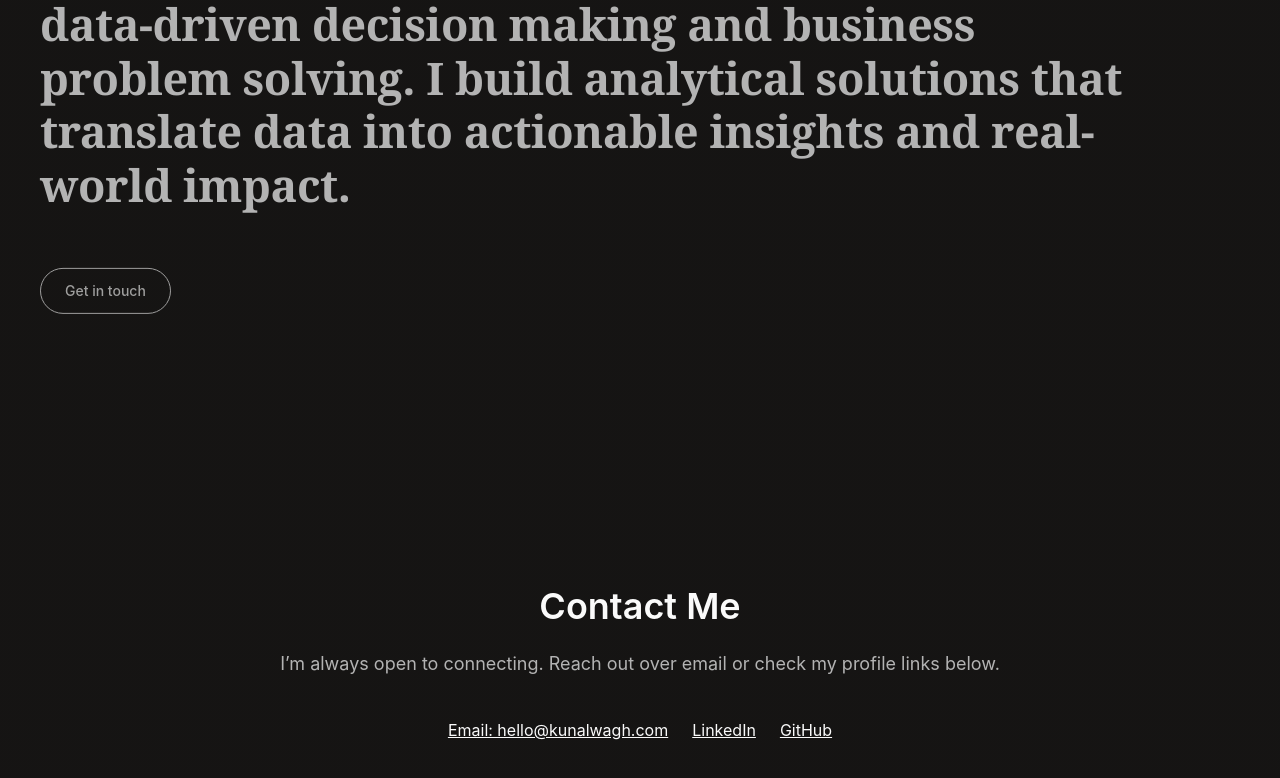
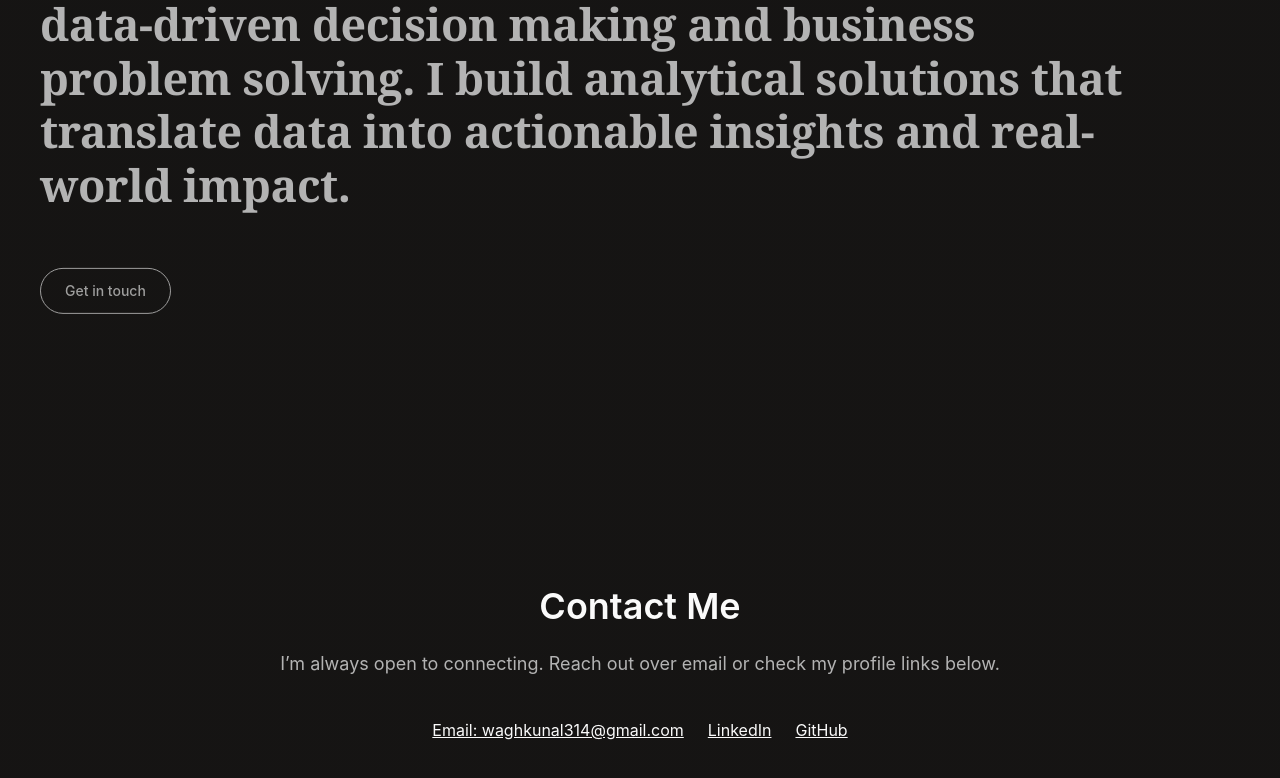
Before and after one commit to Kunal-Wagh-22/Portfolio, a React (Vite) app: page / in a window 1280 px wide. Shown: the part 10660-11438 px from the top of the page. Built offline with nearby package versions, Linux system fonts and the light colour scheme.

Commit message:
Modify contact information in ContactSection
Updated email and LinkedIn links in ContactSection.

```diff
--- a/src/components/ContactSection.tsx
+++ b/src/components/ContactSection.tsx
@@ -17,13 +17,13 @@ const ContactSection = ({ foregroundColor, mutedColor }: ContactSectionProps) =>
         </p>
 
         <div className="flex flex-col md:flex-row justify-center gap-6 text-base">
-          <a href="mailto:hello@kunalwagh.com" className="underline" style={linkStyle}>
-            Email: hello@kunalwagh.com
+          <a href="mailto:waghkunal314@gmail.com" className="underline" style={linkStyle}>
+            Email:  waghkunal314@gmail.com
           </a>
-          <a href="https://www.linkedin.com/in/kunal-wagh" target="_blank" rel="noopener noreferrer" className="underline" style={linkStyle}>
+          <a href="https://www.linkedin.com/in/kunal-wagh-a45513208/" target="_blank" rel="noopener noreferrer" className="underline" style={linkStyle}>
             LinkedIn
           </a>
-          <a href="https://github.com/kunalwagh" target="_blank" rel="noopener noreferrer" className="underline" style={linkStyle}>
+          <a href="https://github.com/Kunal-Wagh-22" target="_blank" rel="noopener noreferrer" className="underline" style={linkStyle}>
             GitHub
           </a>
         </div>
```
